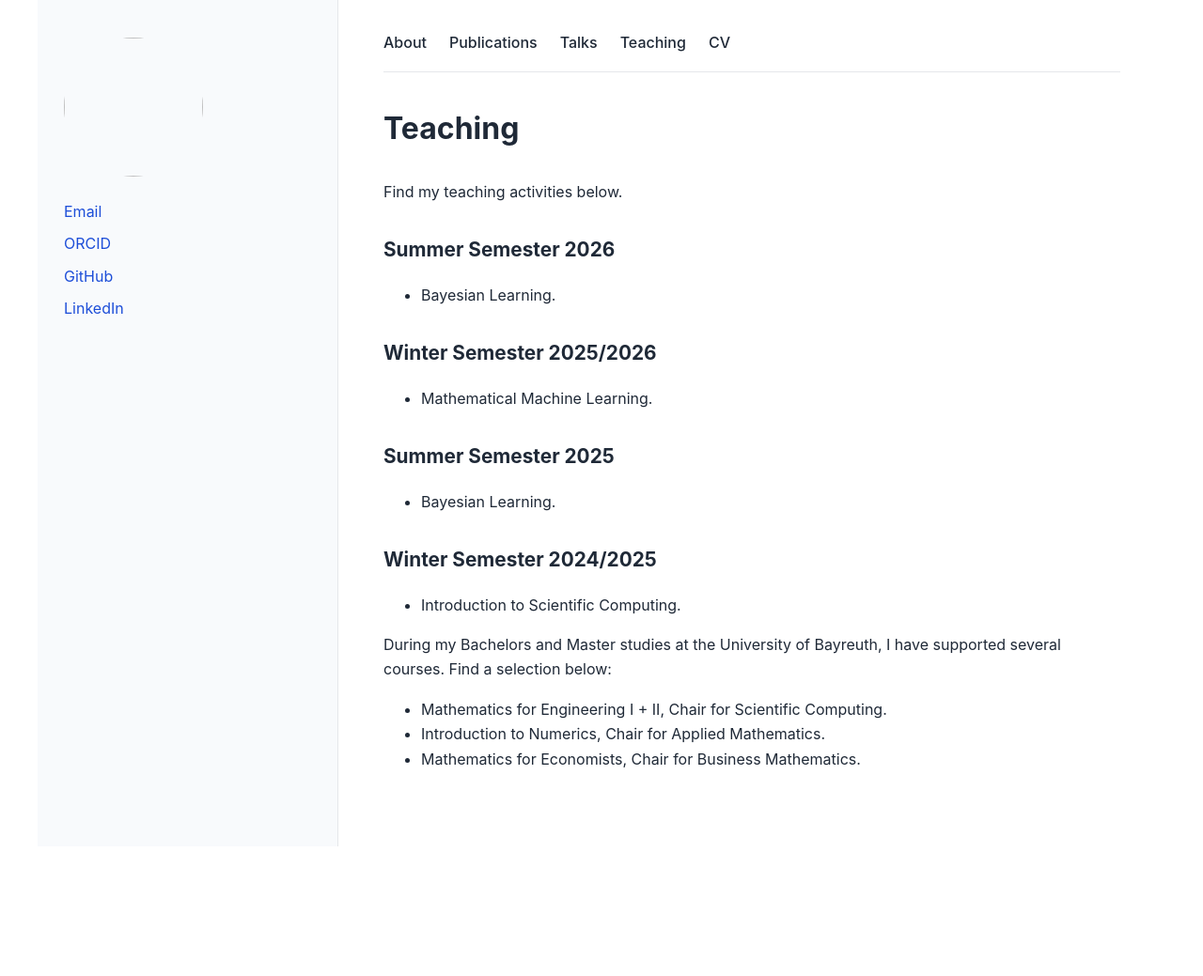
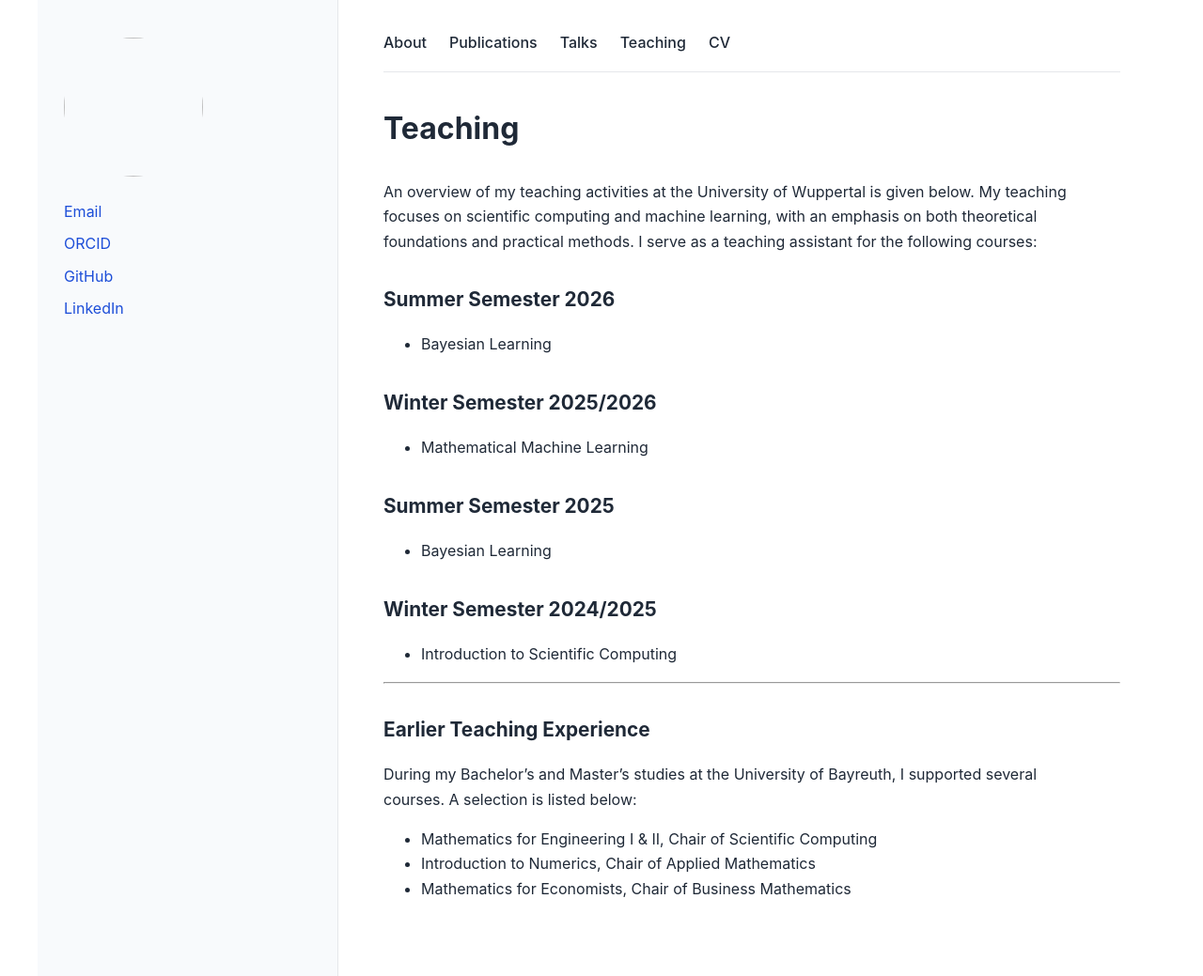
Before and after one commit to LouiseSchaub/louiseschaub.github.io, a Jekyll site: the page built from _pages/teaching.md, in a window 1280 px wide. Shown: the whole page at 94% size. Built offline with Jekyll 4.4.1, drawn with Linux system fonts in a browser that asks for light colours; before the commit the page ends 901 px from its top, so only the background shows below that.

Commit message:
Update teaching.md

```diff
--- a/_pages/teaching.md
+++ b/_pages/teaching.md
@@ -5,21 +5,26 @@ permalink: /teaching/
 collection_name: teaching
 ---
 
-Find my teaching activities below.
+An overview of my teaching activities at the University of Wuppertal is given below. My teaching focuses on scientific computing and machine learning, with an emphasis on both theoretical foundations and practical methods. I serve as a teaching assistant for the following courses:
 
 ## Summer Semester 2026
-- Bayesian Learning.
+- Bayesian Learning
 
 ## Winter Semester 2025/2026
-- Mathematical Machine Learning.
+- Mathematical Machine Learning
 
 ## Summer Semester 2025
-- Bayesian Learning.
+- Bayesian Learning
 
 ## Winter Semester 2024/2025
-- Introduction to Scientific Computing.
+- Introduction to Scientific Computing
 
-During my Bachelors and Master studies at the University of Bayreuth, I have supported several courses. Find a selection below:
-- Mathematics for Engineering I + II, Chair for Scientific Computing.
-- Introduction to Numerics, Chair for Applied Mathematics.
-- Mathematics for Economists, Chair for Business Mathematics.
+---
+
+## Earlier Teaching Experience
+
+During my Bachelor’s and Master’s studies at the University of Bayreuth, I supported several courses. A selection is listed below:
+
+- Mathematics for Engineering I & II, Chair of Scientific Computing
+- Introduction to Numerics, Chair of Applied Mathematics
+- Mathematics for Economists, Chair of Business Mathematics
```
